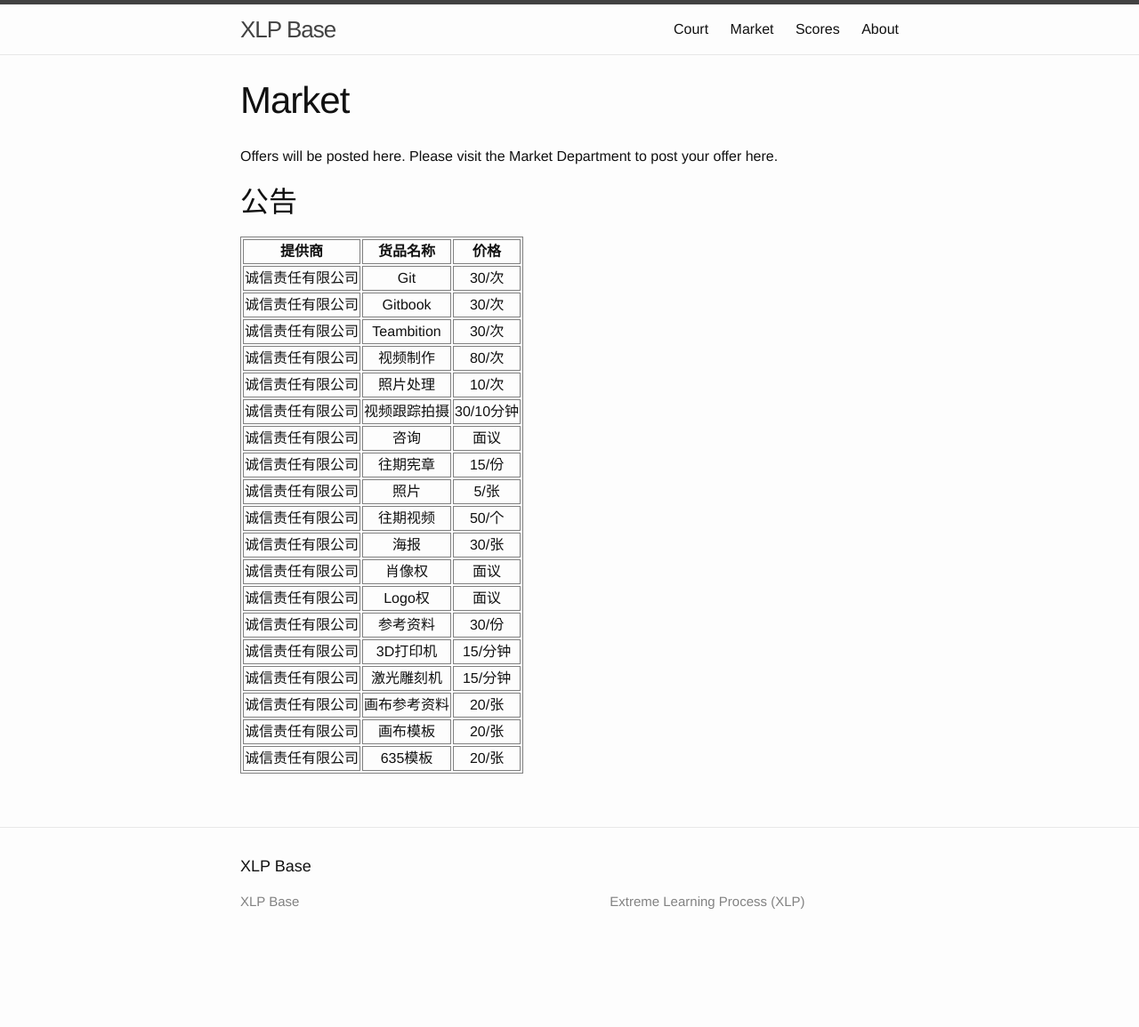
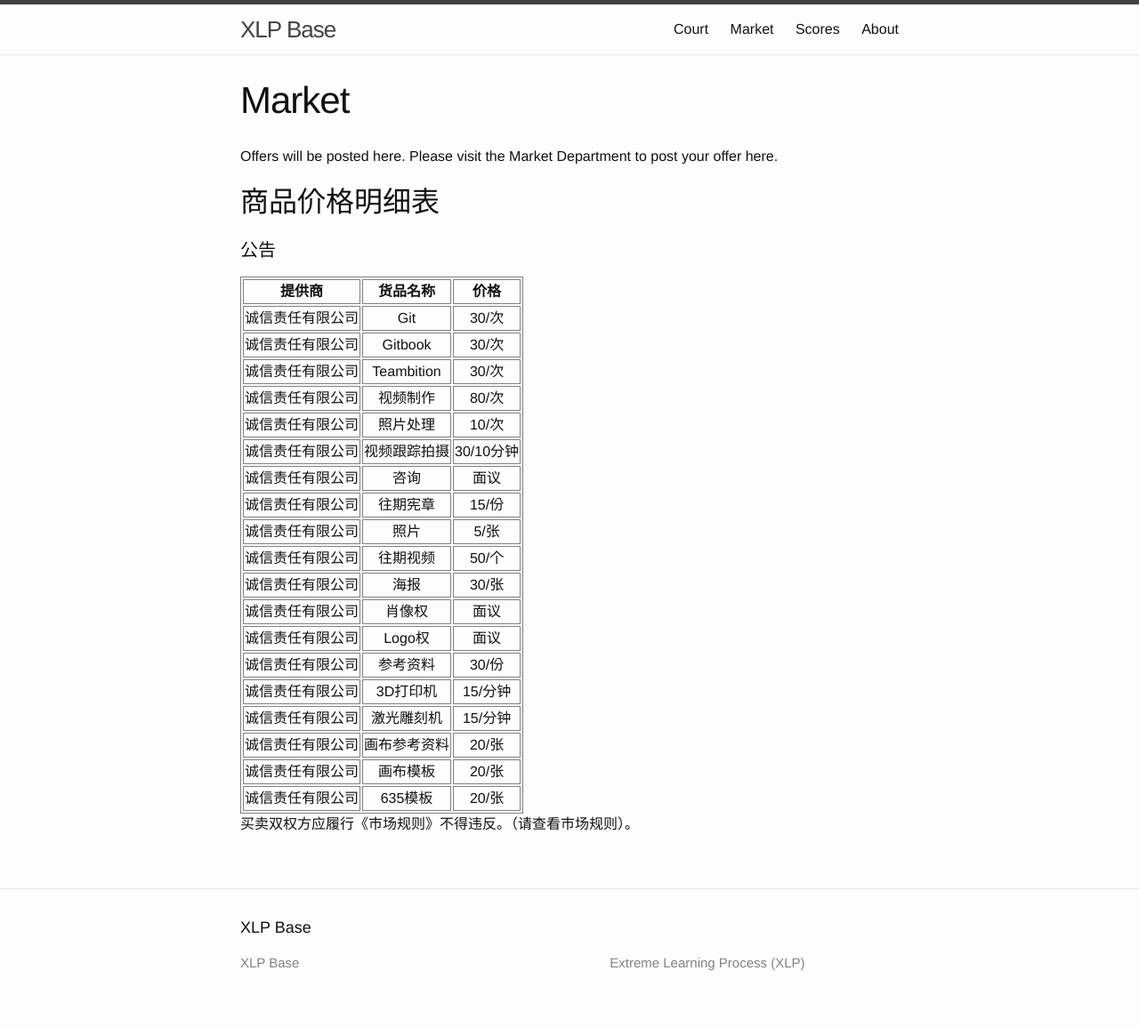
Before and after one commit to alimbeko2/alimbeko2.github.io, a Jekyll site: the page built from Market.md, in a window 1280 px wide. Shown: the whole page at 89% size. Built offline with Jekyll 4.4.1, drawn with Linux system fonts in a browser that asks for light colours; before the commit the page ends 1086 px from its top, so only the background shows below that.

Commit message:
Update Market.md

```diff
--- a/Market.md
+++ b/Market.md
@@ -6,8 +6,9 @@ permalink: /market/
 
 Offers will be posted here. Please visit the Market Department to post your offer here.
 
-公告
+商品价格明细表
 --
+####公告
 
 |提供商|货品名称|价格
 |:---:|:---:|:---:|
@@ -30,3 +31,5 @@ Offers will be posted here. Please visit the Market Department to post your offe
 |诚信责任有限公司|画布参考资料|20/张
 |诚信责任有限公司|画布模板|20/张
 |诚信责任有限公司|635模板|20/张
+
+买卖双权方应履行《市场规则》不得违反。（请查看市场规则）。
```
